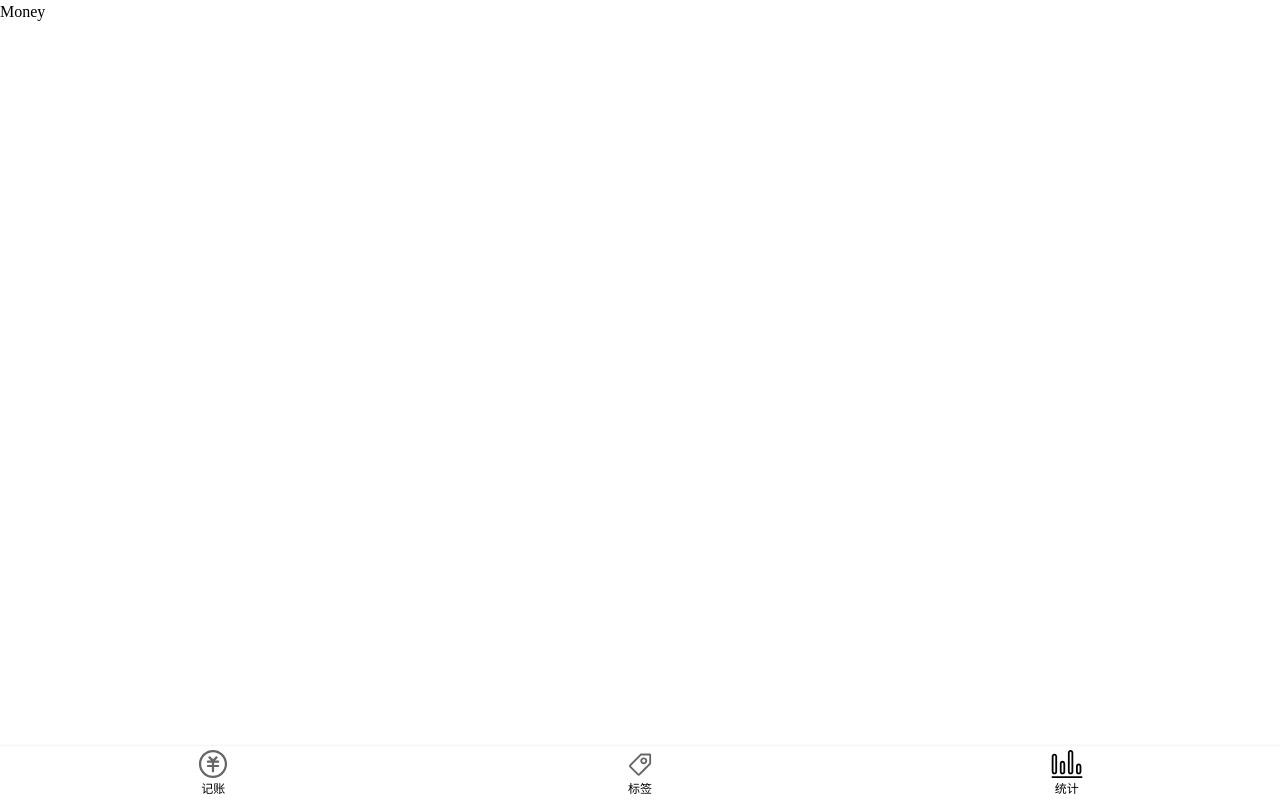
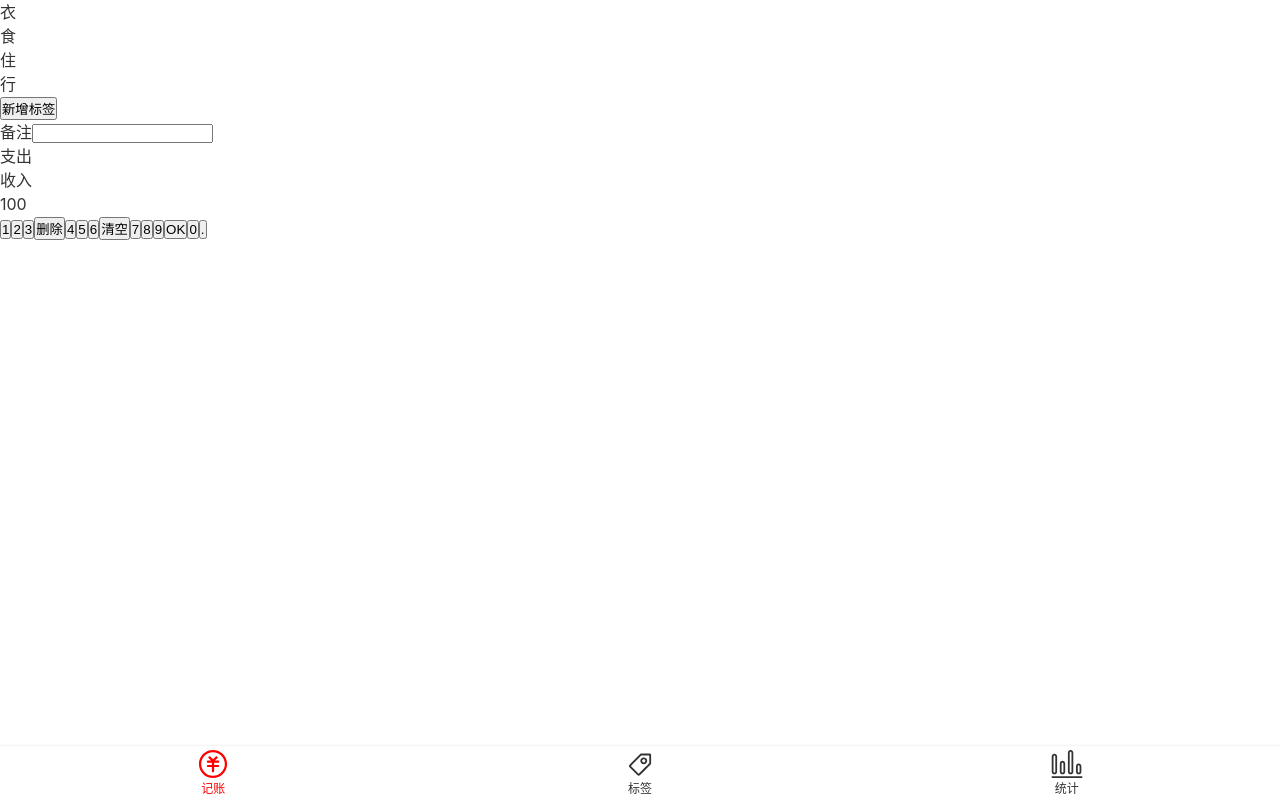
Before and after one commit to waynefu2020/vue-ddmoney-1, a Vue app: page /#/money in a window 1280 px wide. Built offline with nearby package versions, Linux system fonts and the light colour scheme.

Commit message:
添加全局样式和变量

```diff
--- a/public/index.html
+++ b/public/index.html
@@ -3,7 +3,7 @@
   <head>
     <meta charset="utf-8">
     <meta http-equiv="X-UA-Compatible" content="IE=edge">
-    <meta name="viewport" content="width=device-width,initial-scale=1.0">
+    <meta name="viewport" content="width=device-width,initial-scale=1,minimum-scale=1,maximum-scale=1,user-scalable=no,viewport-fit=cover">
     <link rel="icon" href="<%= BASE_URL %>favicon.ico">
     <title><%= htmlWebpackPlugin.options.title %></title>
   </head>
--- a/src/App.vue
+++ b/src/App.vue
@@ -5,35 +5,13 @@
 </template>
 
 <style lang="scss">
-  *{
-    margin: 0; padding: 0;
-    box-sizing: border-box;
-  }
+  @import "~@/assets/style/reset.scss";
+  @import "~@/assets/style/helper.scss";
   body{
     line-height: 1.5;
+    font-family: $font-hei;
+    -webkit-font-smoothing: antialiased;
+    -moz-osx-font-smoothing: grayscale;
+    color: #333;
   }
-  a{
-    text-decoration: none;
-    color: inherit;
-  }
-#app {
-  font-family: Avenir, Helvetica, Arial, sans-serif;
-  -webkit-font-smoothing: antialiased;
-  -moz-osx-font-smoothing: grayscale;
-  text-align: center;
-  color: #2c3e50;
-}
-
-#nav {
-  padding: 30px;
-
-  a {
-    font-weight: bold;
-    color: #2c3e50;
-
-    &.router-link-exact-active {
-      color: #42b983;
-    }
-  }
-}
 </style>
--- /dev/null
+++ b/src/assets/style/helper.scss
@@ -0,0 +1,5 @@
+$font-hei: -apple-system, "Noto Sans", "Helvetica Neue", Helvetica, "Nimbus Sans L", Arial, "Liberation Sans", "PingFang SC", "Hiragino Sans GB", "Noto Sans CJK SC", "Source Han Sans SC", "Source Han Sans CN", "Microsoft YaHei", "Wenquanyi Micro Hei", "WenQuanYi Zen Hei", "ST Heiti", SimHei, "WenQuanYi Zen Hei Sharp", sans-serif;
+$font-kai: Baskerville, Georgia, "Liberation Serif", "Kaiti SC", STKaiti, "AR PL UKai CN", "AR PL UKai HK", "AR PL UKai TW", "AR PL UKai TW MBE", "AR PL KaitiM GB", KaiTi, KaiTi_GB2312, DFKai-SB, "TW\-Kai", serif;
+$font-song: Georgia, "Nimbus Roman No9 L", "Songti SC", "Noto Serif CJK SC", "Source Han Serif SC", "Source Han Serif CN", STSong, "AR PL New Sung", "AR PL SungtiL GB", NSimSun, SimSun, "TW\-Sung", "WenQuanYi Bitmap Song", "AR PL UMing CN", "AR PL UMing HK", "AR PL UMing TW", "AR PL UMing TW MBE", PMingLiU, MingLiU, serif;
+
+$color-highlight: #f00;
--- /dev/null
+++ b/src/assets/style/reset.scss
@@ -0,0 +1,8 @@
+*{
+  margin: 0; padding: 0;
+  box-sizing: border-box;
+}
+a{
+  text-decoration: none;
+  color: inherit;
+}
--- a/src/components/Nav.vue
+++ b/src/components/Nav.vue
@@ -1,16 +1,14 @@
 <template>
     <nav>
-        <router-link to="/money" class="item">
+        <router-link to="/money" class="item" active-class="selected">
             <Icon name="money"/>
             记账
         </router-link>
-
-        <router-link to="/labels" class="item">
+        <router-link to="/labels" class="item" active-class="selected">
             <Icon name="labels"/>
             标签
         </router-link>
-
-        <router-link to="/statistics" class="item">
+        <router-link to="/statistics" class="item" active-class="selected">
             <Icon name="statistics"/>
             统计
         </router-link>
@@ -24,6 +22,7 @@
 </script>
 
 <style lang="scss" scoped>
+    @import "~@/assets/style/helper.scss";
     nav {
         display: flex;
         box-shadow: 0 0 3px rgba(0,0,0,0.1);
@@ -41,6 +40,9 @@
                 height: 32px;
             }
         }
+        >.item.selected{
+            color: $color-highlight;
+        }
     }
 
 </style>
--- a/src/views/Money.vue
+++ b/src/views/Money.vue
@@ -1,7 +1,50 @@
 <template>
     <div>
         <Layout>
-            <p>Money</p>
+            <div class="tags">
+                <div class="current">
+                    <ul>
+                        <li>衣</li>
+                        <li>食</li>
+                        <li>住</li>
+                        <li>行</li>
+                    </ul>
+                </div>
+                <div class="new">
+                    <button>新增标签</button>
+                </div>
+            </div>
+            <div>
+                <label class="notes">
+                    <span class="name">备注</span>
+                    <input type="text">
+                </label>
+            </div>
+            <div>
+                <ul class="type">
+                    <li>支出</li>
+                    <li>收入</li>
+                </ul>
+            </div>
+            <div class="numberpad">
+                <div class="output">100</div>
+                <div class="buttons">
+                    <button>1</button>
+                    <button>2</button>
+                    <button>3</button>
+                    <button>删除</button>
+                    <button>4</button>
+                    <button>5</button>
+                    <button>6</button>
+                    <button>清空</button>
+                    <button>7</button>
+                    <button>8</button>
+                    <button>9</button>
+                    <button>OK</button>
+                    <button>0</button>
+                    <button>.</button>
+                </div>
+            </div>
         </Layout>
     </div>
 </template>
@@ -11,3 +54,7 @@
         name:"Money",
     }
 </script>
+
+<style>
+    @import "~@/assets/style/helper.scss";
+</style>
```
Also changed, not shown: src/assets/icons/labels.svg, src/assets/icons/money.svg.
